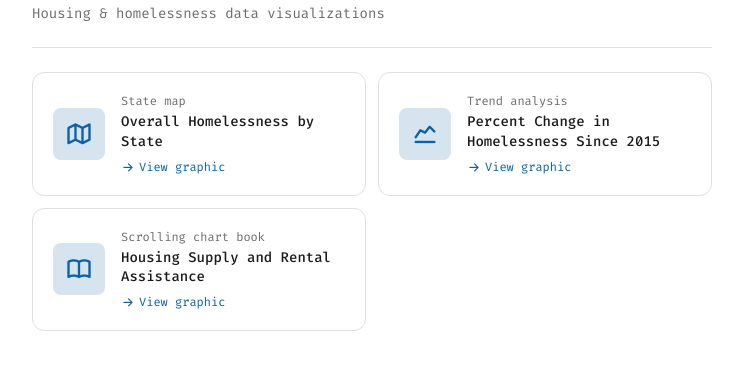
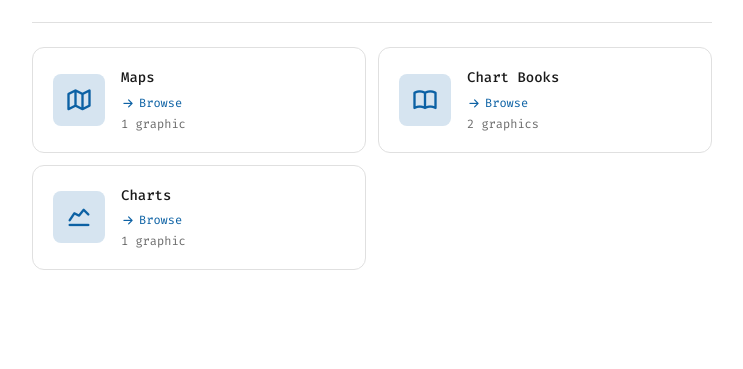
Before and after one commit to erik-gartland/interactive-graphics, a plain HTML site: page index.html in a window 1280 px wide. Shown: the part 79-448 px from the top of the page, without its empty margins (268-1011 px from the left). Drawn offline with Linux system fonts and the light colour scheme.

Commit message:
Add files via upload

```diff
--- a/index.html
+++ b/index.html
@@ -1,11 +1,12 @@
 <!DOCTYPE html>
+<!-- Upload as: interactive-graphics/index.html -->
 <html lang="en">
 <head>
   <meta charset="UTF-8">
   <meta name="viewport" content="width=device-width, initial-scale=1.0">
   <meta name="robots" content="noindex, nofollow">
   <title>Interactive Graphics</title>
-  <link rel="stylesheet" href="https://cdn.jsdelivr.net/npm/@tabler/icons-webfont@latest/dist/tabler-icons.min.css">
+  <link rel="stylesheet" href="https://cdn.jsdelivr.net/npm/@tabler/icons-webfont@3.53.0/dist/tabler-icons.min.css">
   <link href="https://fonts.googleapis.com/css2?family=Fira+Code:wght@400;500;700&display=swap" rel="stylesheet">
   <style>
     *, *::before, *::after { box-sizing: border-box; margin: 0; padding: 0; }
@@ -17,6 +18,17 @@
       padding: 3rem 1.5rem;
     }
     .portal { max-width: 680px; margin: 0 auto; }
+    .back {
+      display: inline-flex;
+      align-items: center;
+      gap: 4px;
+      font-size: 12px;
+      color: #6b6b6b;
+      text-decoration: none;
+      margin-bottom: 1.25rem;
+    }
+    .back:hover { color: #0C61A4; }
+    .back i { font-size: 14px; }
     .title {
       font-size: 22px;
       font-weight: 700;
@@ -55,6 +67,7 @@
       border-color: #aaaaaa;
       background: #f7f7f7;
     }
+    .card:focus-visible, .back:focus-visible { outline: 2px solid #0C61A4; outline-offset: 2px; }
     .card-icon {
       flex-shrink: 0;
       width: 52px;
@@ -92,38 +105,40 @@
       gap: 4px;
       font-size: 12px;
       color: #0C61A4;
+      transition: color 0.15s;
     }
+    .card:hover .card-arrow, .card:focus-visible .card-arrow { color: #083F6E; }
     .card-arrow i { font-size: 14px; }
+    .card-arrow + .card-label { margin-top: 2px; }
   </style>
 </head>
 <body>
   <div class="portal">
-    <div class="title">Interactive Graphics</div>
-    <div class="subtitle">Housing &amp; homelessness data visualizations</div>
+    <h1 class="title">Interactive Graphics</h1>
     <hr class="divider">
     <div class="grid">
-      <a class="card" href="homelessness-state-map.html">
+      <a class="card" href="maps/">
         <div class="card-icon"><i class="ti ti-map" aria-hidden="true"></i></div>
         <div class="card-body">
-          <div class="card-label">State map</div>
-          <div class="card-title">Overall Homelessness by State</div>
-          <div class="card-arrow"><i class="ti ti-arrow-right" aria-hidden="true"></i> View graphic</div>
+          <div class="card-title">Maps</div>
+          <div class="card-arrow"><i class="ti ti-arrow-right" aria-hidden="true"></i> Browse</div>
+          <div class="card-label">1 graphic</div>
         </div>
       </a>
-      <a class="card" href="pit-trends-by-state-since-2015.html">
+      <a class="card" href="chartbooks/">
+        <div class="card-icon"><i class="ti ti-book" aria-hidden="true"></i></div>
+        <div class="card-body">
+          <div class="card-title">Chart Books</div>
+          <div class="card-arrow"><i class="ti ti-arrow-right" aria-hidden="true"></i> Browse</div>
+          <div class="card-label">2 graphics</div>
+        </div>
+      </a>
+      <a class="card" href="charts/">
         <div class="card-icon"><i class="ti ti-chart-line" aria-hidden="true"></i></div>
         <div class="card-body">
-          <div class="card-label">Trend analysis</div>
-          <div class="card-title">Percent Change in Homelessness Since 2015</div>
-          <div class="card-arrow"><i class="ti ti-arrow-right" aria-hidden="true"></i> View graphic</div>
-        </div>
-      </a>
-      <a class="card" href="housing-supply-rental-assistance.html">
-        <div class="card-icon"><i class="ti ti-book" aria-hidden="true"></i></div>
-        <div class="card-body">
-          <div class="card-label">Scrolling chart book</div>
-          <div class="card-title">Housing Supply and Rental Assistance</div>
-          <div class="card-arrow"><i class="ti ti-arrow-right" aria-hidden="true"></i> View graphic</div>
+          <div class="card-title">Charts</div>
+          <div class="card-arrow"><i class="ti ti-arrow-right" aria-hidden="true"></i> Browse</div>
+          <div class="card-label">1 graphic</div>
         </div>
       </a>
     </div>
```
